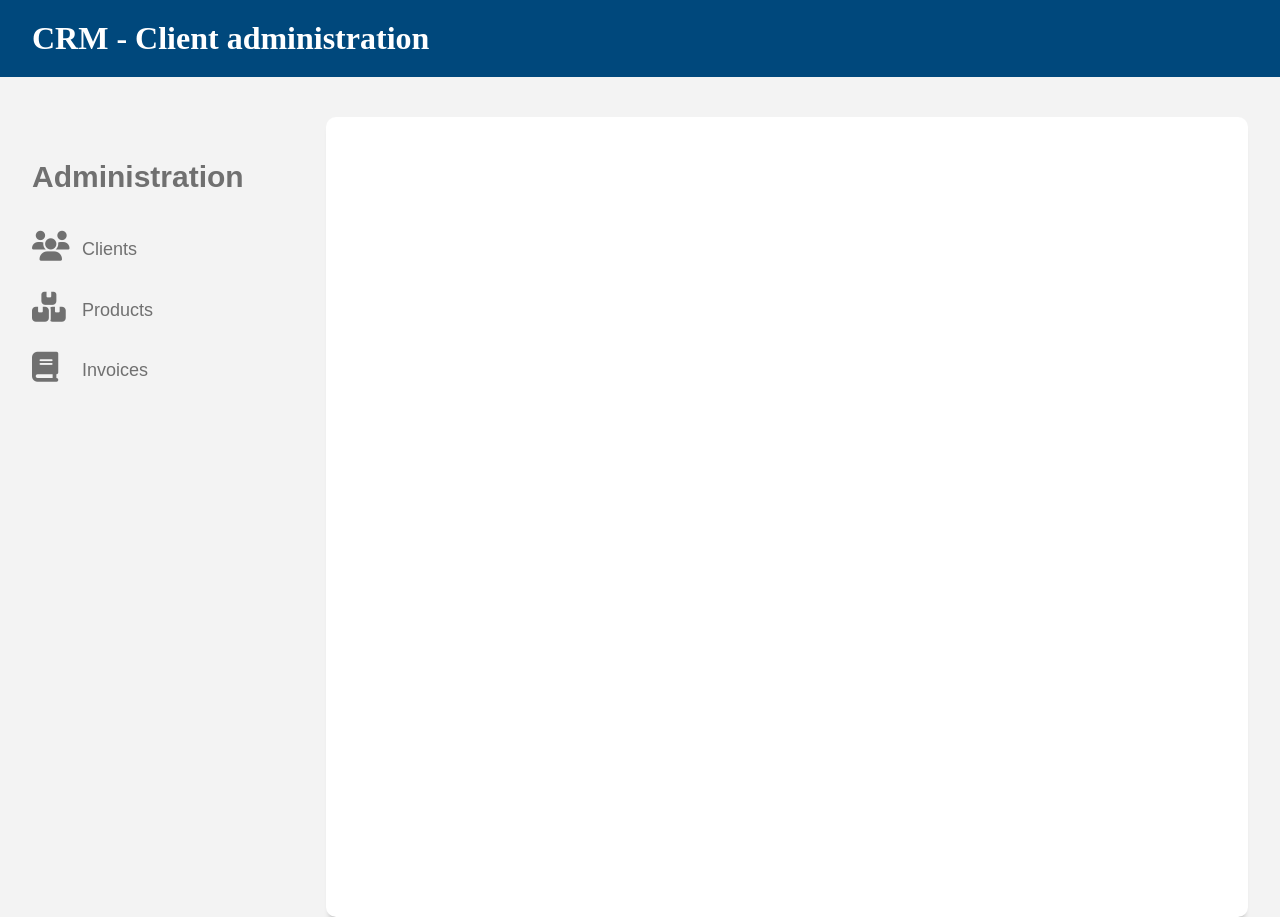
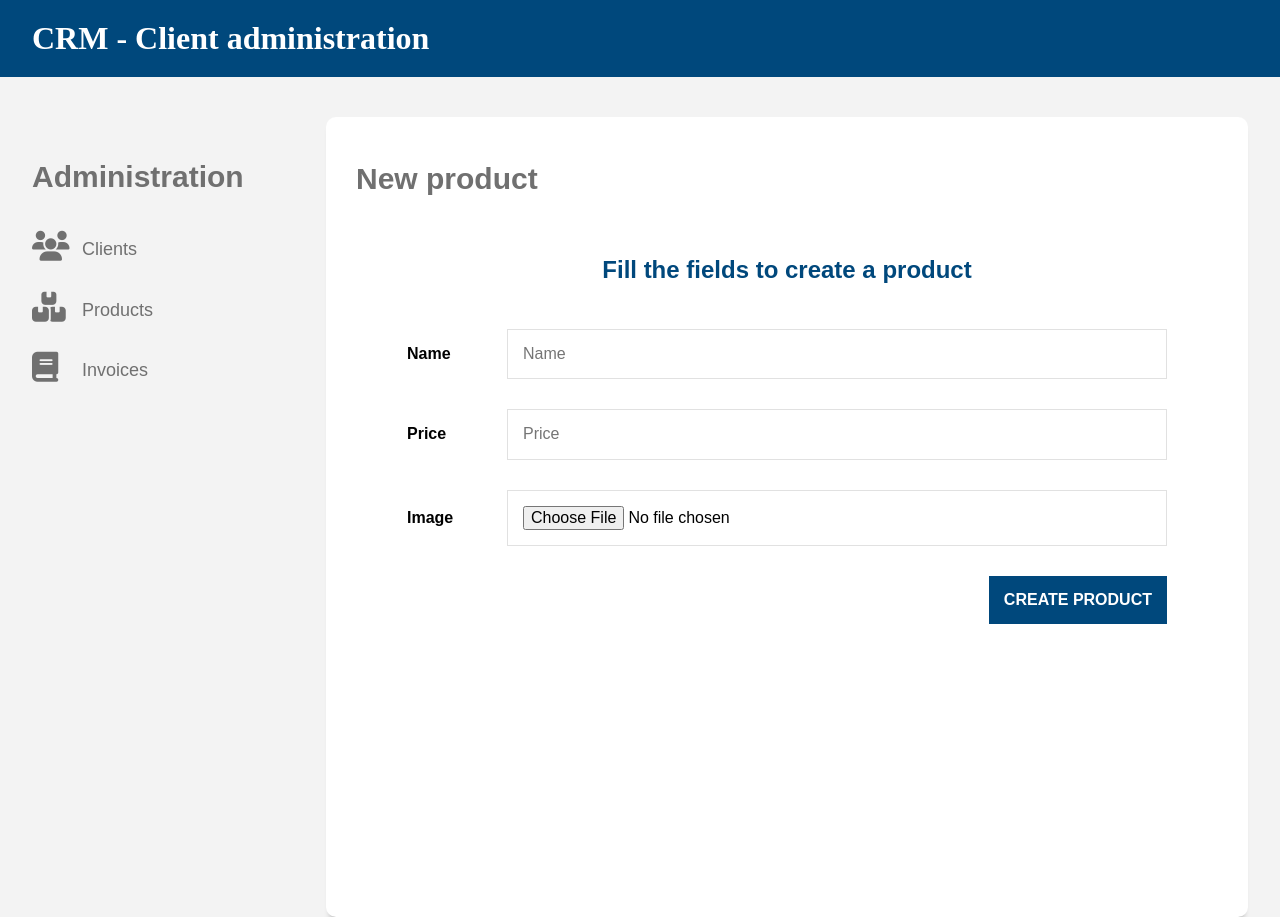
Before and after one commit to FelixRiddle/cloud-shop-frontend, a React (Create React App) app: page /products/create in a window 1280 px wide. Built offline with nearby package versions, Linux system fonts and the light colour scheme.

Commit message:
Create product page

```diff
--- a/src/App.jsx
+++ b/src/App.jsx
@@ -1,13 +1,13 @@
 import { BrowserRouter as Router, Route, Routes } from "react-router-dom";
-// import { Route, Switch } from "react-router"
 
 import Header from "./components/layout/Header";
 import Navigation from "./components/layout/Navigation";
 import ClientPage from "./page/client/page";
 import CreateClientPage from "./page/client/create/page";
 import EditClient from "./page/client/edit/page";
-import ProductPage from "./page/product/page";
+import ProductPage from "./page/products/page";
 import InvoicePage from "./page/invoice/page";
+import CreateProduct from "./page/products/create/page";
 
 /**
  * App
@@ -32,6 +32,12 @@ function App() {
 						/>
 
 						<Route exact path="/products" element={<ProductPage />} />
+						<Route
+							exact
+							path="/products/create"
+							element={<CreateProduct />}
+						/>
+
 						<Route exact path="/invoices" element={<InvoicePage />} />
 					</Routes>
 				</main>
--- a/src/lib/requestTypes.js
+++ b/src/lib/requestTypes.js
@@ -12,3 +12,4 @@ export const deleteClient = (id) => deleteRequest(`/client/${id}`);
 // in the server yet it works.
 export const getProducts = () => getRequest("/product/");
 export const deleteProduct = (id) => deleteRequest(`/product/${id}`);
+export const createProduct = (data) => postRequest("/product", data);
--- /dev/null
+++ b/src/page/products/create/page.jsx
@@ -0,0 +1,67 @@
+import { useRef, useState } from "react";
+import { createProduct } from "../../../lib/requestTypes";
+import { requestWasSuccessful } from "../../../lib/status";
+
+/**
+ * Create product page
+ */
+export default function CreateProduct() {
+	const form = useRef(null);
+
+	const [product, setProduct] = useState({
+		name: "",
+		price: 0,
+	});
+
+	async function handleCreateProduct(e) {
+		const response = await createProduct(new FormData(form.current));
+		console.log(`Create response: `, response);
+
+		if(!response) {
+			return;
+		}
+
+		const successful = requestWasSuccessful(response);
+		if(successful) {
+			window.location.href = "/product";
+		}
+	}
+
+	return (
+		<>
+			<h2>New product</h2>
+
+			<form ref={form}>
+				<legend>Fill the fields to create a product</legend>
+
+				<div className="campo">
+					<label htmlFor="name">Name</label>
+					<input type="text" placeholder="Name" name="name" />
+				</div>
+
+				<div className="campo">
+					<label htmlFor="price">Price</label>
+					<input
+						type="text"
+						name="price"
+						min="0.00"
+						step="0.01"
+						placeholder="Price"
+					/>
+				</div>
+
+				<div className="campo">
+					<label htmlFor="image">Image</label>
+					<input type="file" name="image" placeholder="Image" />
+				</div>
+
+				<div className="enviar">
+					<button
+						className="btn btn-azul"
+						onClick={handleCreateProduct}
+					>Create product</button>
+				</div>
+			</form>
+		</>
+	);
+}
--- a/src/page/product/page.jsx
+++ b/src/page/products/page.jsx
@@ -16,6 +16,7 @@ export default function ProductPage() {
 	 * Fetch products
 	 */
 	async function fetchProducts() {
+		try {
 			const res = await getProducts();
 
 			if(!res) {
@@ -34,6 +35,9 @@ export default function ProductPage() {
 					footer: '<a href="/help/error">Why do I have this issue?</a>'
 				});
 			}
+		} catch(err) {
+
+		}
 	}
 
 	useEffect(() => {
@@ -51,7 +55,7 @@ export default function ProductPage() {
 			<h2>Product</h2>
 
 			<Link
-				to="product/create"
+				to="/products/create"
 				className="btn btn-verde nvo-cliente"
 			>
 				<i className="fas fa-plus-circle"></i>
```
Also changed, not shown: src/page/products/Product.jsx (renamed from src/page/product/Product.jsx). Lines whose indentation alone changed are shown as unchanged.
